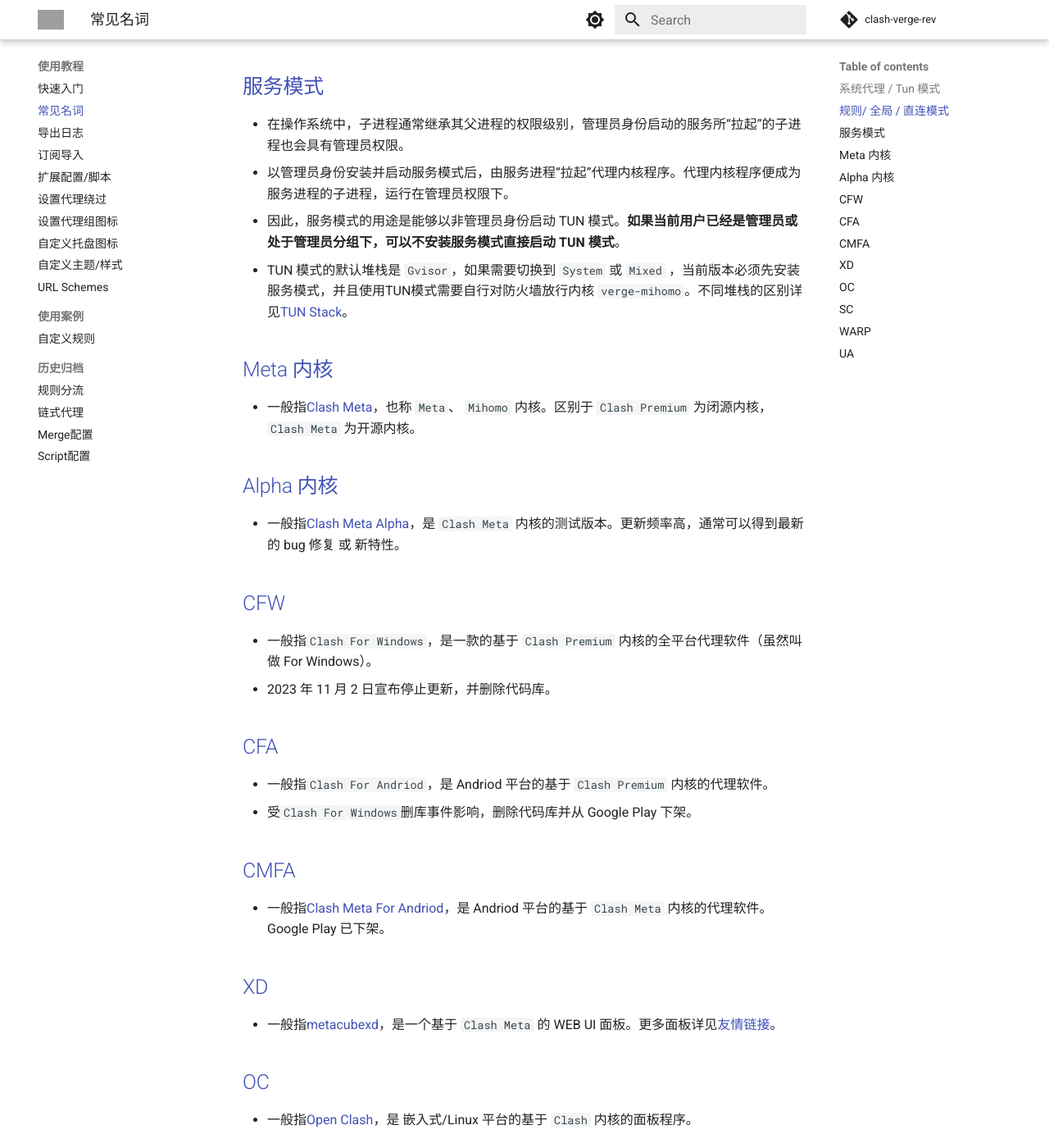
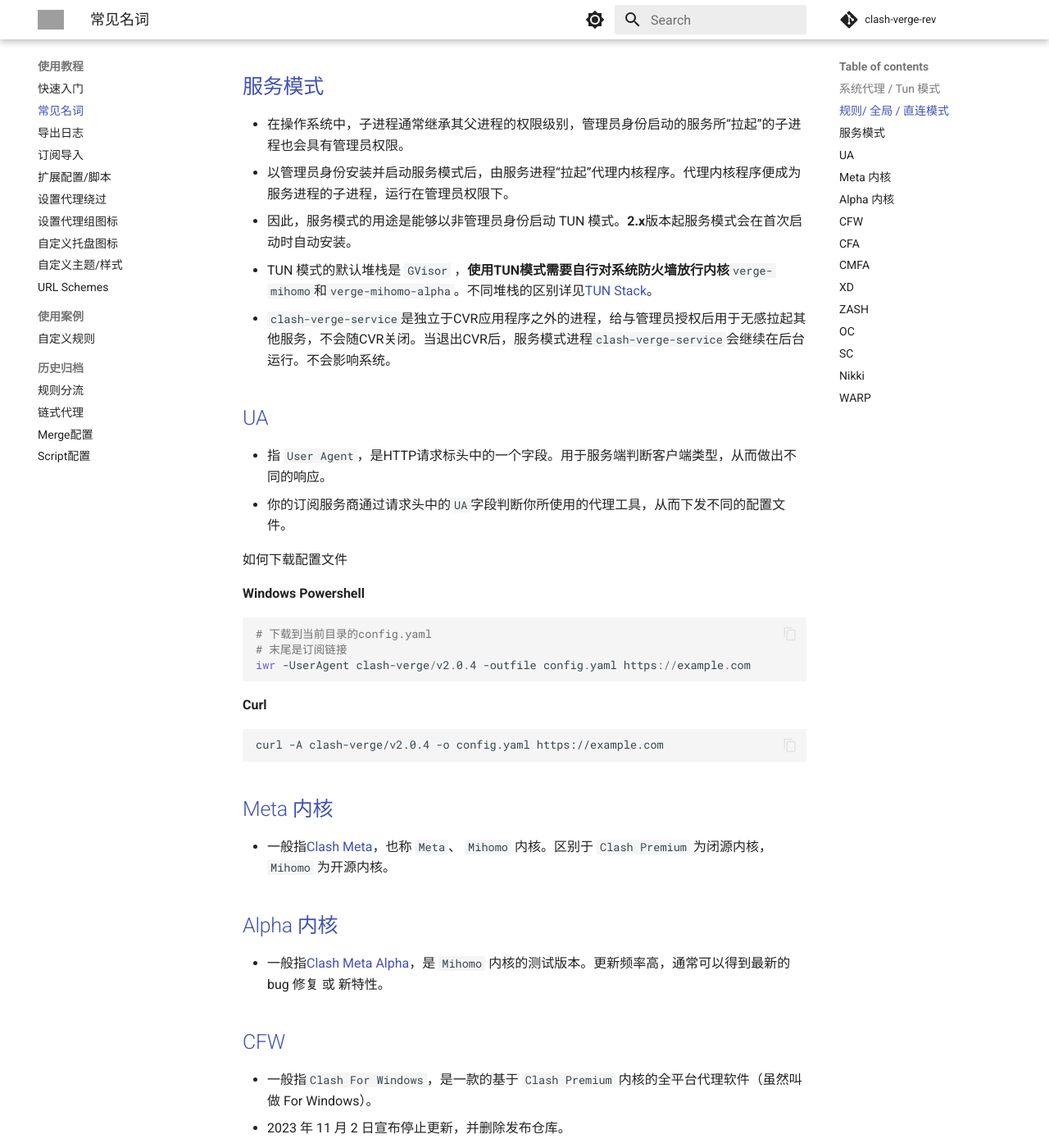
Before and after one commit to clash-verge-rev/clash-verge-rev.github.io, an MkDocs documentation site: the page built from docs/guide/term.md, in a window 1280 px wide and 1400 px high, scrolled down 962 px. Shown: the whole window at 82% size. Built offline with MkDocs 1.6.1 and Material for MkDocs 9.7.7, drawn with Linux system fonts in a browser that asks for light colours; comment, search, counter and statistics services are not loaded; some of the changed text lies outside the part shown; grey boxes are pictures that could not be loaded.

Commit message:
update: index, service mode, faq (#12)

````diff
--- a/docs/guide/term.md
+++ b/docs/guide/term.md
@@ -21,21 +21,42 @@
 
 - 在操作系统中，子进程通常继承其父进程的权限级别，管理员身份启动的服务所“拉起”的子进程也会具有管理员权限。
 - 以管理员身份安装并启动服务模式后，由服务进程“拉起”代理内核程序。代理内核程序便成为服务进程的子进程，运行在管理员权限下。
-- 因此，服务模式的用途是能够以非管理员身份启动 TUN 模式。**如果当前用户已经是管理员或处于管理员分组下，可以不安装服务模式直接启动 TUN 模式**。
-- TUN 模式的默认堆栈是 `Gvisor`，如果需要切换到 `System` 或 `Mixed` ，当前版本必须先安装服务模式，并且使用TUN模式需要自行对防火墙放行内核 `verge-mihomo`。不同堆栈的区别详见[TUN Stack](https://wiki.metacubex.one/config/inbound/tun/#stack)。
+- 因此，服务模式的用途是能够以非管理员身份启动 TUN 模式。**2.x**版本起服务模式会在首次启动时自动安装。
+- TUN 模式的默认堆栈是 `GVisor` ，**使用TUN模式需要自行对系统防火墙放行内核**`verge-mihomo`和`verge-mihomo-alpha`。不同堆栈的区别详见[TUN Stack](https://wiki.metacubex.one/config/inbound/tun/#stack)。
+- `clash-verge-service`是独立于CVR应用程序之外的进程，给与管理员授权后用于无感拉起其他服务，不会随CVR关闭。当退出CVR后，服务模式进程`clash-verge-service`会继续在后台运行。不会影响系统。
+
+## UA
+
+- 指 `User Agent`，是HTTP请求标头中的一个字段。用于服务端判断客户端类型，从而做出不同的响应。
+- 你的订阅服务商通过请求头中的`UA`字段判断你所使用的代理工具，从而下发不同的配置文件。
+
+如何下载配置文件
+
+**Windows Powershell**
+```PowerShell
+# 下载到当前目录的config.yaml
+# 末尾是订阅链接
+iwr -UserAgent clash-verge/v2.0.4 -outfile config.yaml https://example.com
+```
+
+**Curl**
+
+```shell
+curl -A clash-verge/v2.0.4 -o config.yaml https://example.com
+```
 
 ## Meta 内核
 
-- 一般指[Clash Meta](https://github.com/MetaCubeX/mihomo/releases/latest)，也称 `Meta`、 `Mihomo` 内核。区别于 `Clash Premium` 为闭源内核，`Clash Meta` 为开源内核。
+- 一般指[Clash Meta](https://github.com/MetaCubeX/mihomo/releases/latest)，也称 `Meta`、 `Mihomo` 内核。区别于 `Clash Premium` 为闭源内核，`Mihomo` 为开源内核。
 
 ## Alpha 内核
 
-- 一般指[Clash Meta Alpha](https://github.com/MetaCubeX/mihomo/releases/tag/Prerelease-Alpha)，是 `Clash Meta` 内核的测试版本。更新频率高，通常可以得到最新的 bug 修复 或 新特性。
+- 一般指[Clash Meta Alpha](https://github.com/MetaCubeX/mihomo/releases/tag/Prerelease-Alpha)，是 `Mihomo` 内核的测试版本。更新频率高，通常可以得到最新的 bug 修复 或 新特性。
 
 ## CFW
 
 - 一般指`Clash For Windows`，是一款的基于 `Clash Premium` 内核的全平台代理软件（虽然叫做 For Windows）。
-- 2023 年 11 月 2 日宣布停止更新，并删除代码库。
+- 2023 年 11 月 2 日宣布停止更新，并删除发布仓库。
 
 ## CFA
 
@@ -44,11 +65,15 @@
 
 ## CMFA
 
-- 一般指[Clash Meta For Andriod](https://github.com/MetaCubeX/ClashMetaForAndroid/releases/latest)，是 Andriod 平台的基于 `Clash Meta` 内核的代理软件。Google Play 已下架。
+- 一般指[Clash Meta For Andriod](https://github.com/MetaCubeX/ClashMetaForAndroid/releases/latest)，是 Andriod 平台的基于 `Mihomo` 内核的代理软件。Google Play 已下架。
 
 ## XD
 
-- 一般指[metacubexd](https://github.com/MetaCubeX/metacubexd)，是一个基于 `Clash Meta` 的 WEB UI 面板。更多面板详见[友情链接](../friendship.md#web-ui)。
+- 一般指[metacubexd](https://github.com/MetaCubeX/metacubexd)，是一个基于 `Mihomo` 的 WEB UI 面板。更多面板详见[友情链接](../friendship.md#web-ui)。
+
+## ZASH
+
+- 一般指[ZashBoard](https://github.com/Zephyruso/zashboard)，是一个使用Clash API的WebUI面板。
 
 ## OC
 
@@ -58,12 +83,12 @@
 
 - 一般指[Shell Crash](https://github.com/juewuy/ShellCrash)，是 嵌入式/Linux 平台的兼容多种内核的面板程序。
 
+## Nikki
+
+- 一般指[OpenWrt-nikki](https://github.com/nikkinikki-org/OpenWrt-nikki)，是 嵌入式/Linux平台的，适用于`OpenWRT`的`Mihomo`内核的面板程序。原名是`Mihomo Tproxy`。
+
 ## WARP
 
 - Cloudflare 旗下的一款免费 VPN 软件。与传统 VPN 不同的是，它结合了 Cloudflare 的全球边缘网络。
 - 使用 Wireguard 协议，是否能直连到 WARP 节点受运营商影响。
 - 对于托管在 Cloudflare 的网站，WARP 并不能隐藏 IP。
-
-## UA
-
-- 指 `User Agent`，是一个请求头字段。服务端会根据 `UA` 判断客户端类型，从而做出不同的响应（例如根据不同的 `UA` 下发不同的配置）。
````
Also changed, not shown: docs/faq/macos.md (+6 -0 lines), docs/faq/other.md (+2 -0 lines), docs/friendship.md (+7 -6 lines), docs/index.md (+1 -1 lines), docs/install.md (+3 -2 lines).
